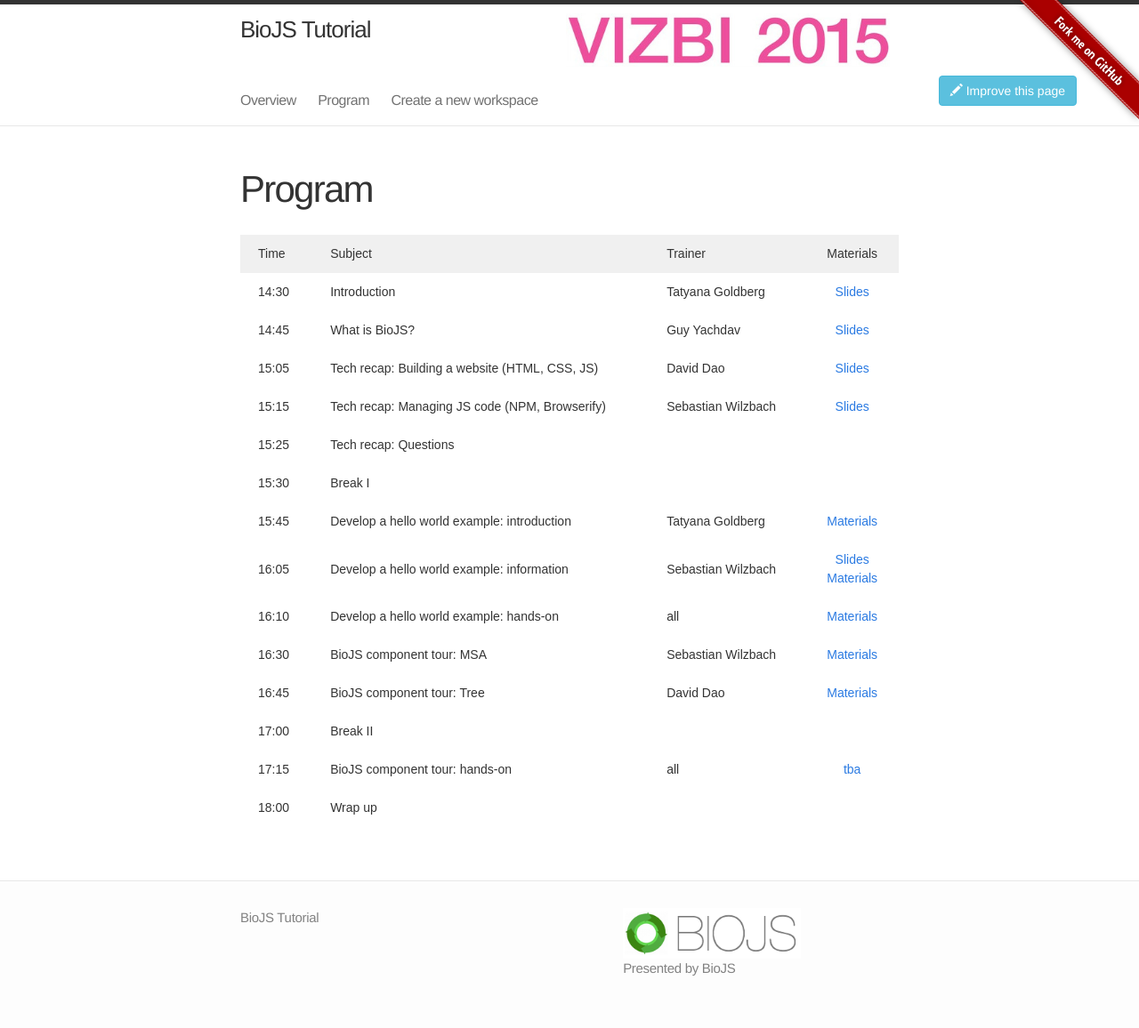
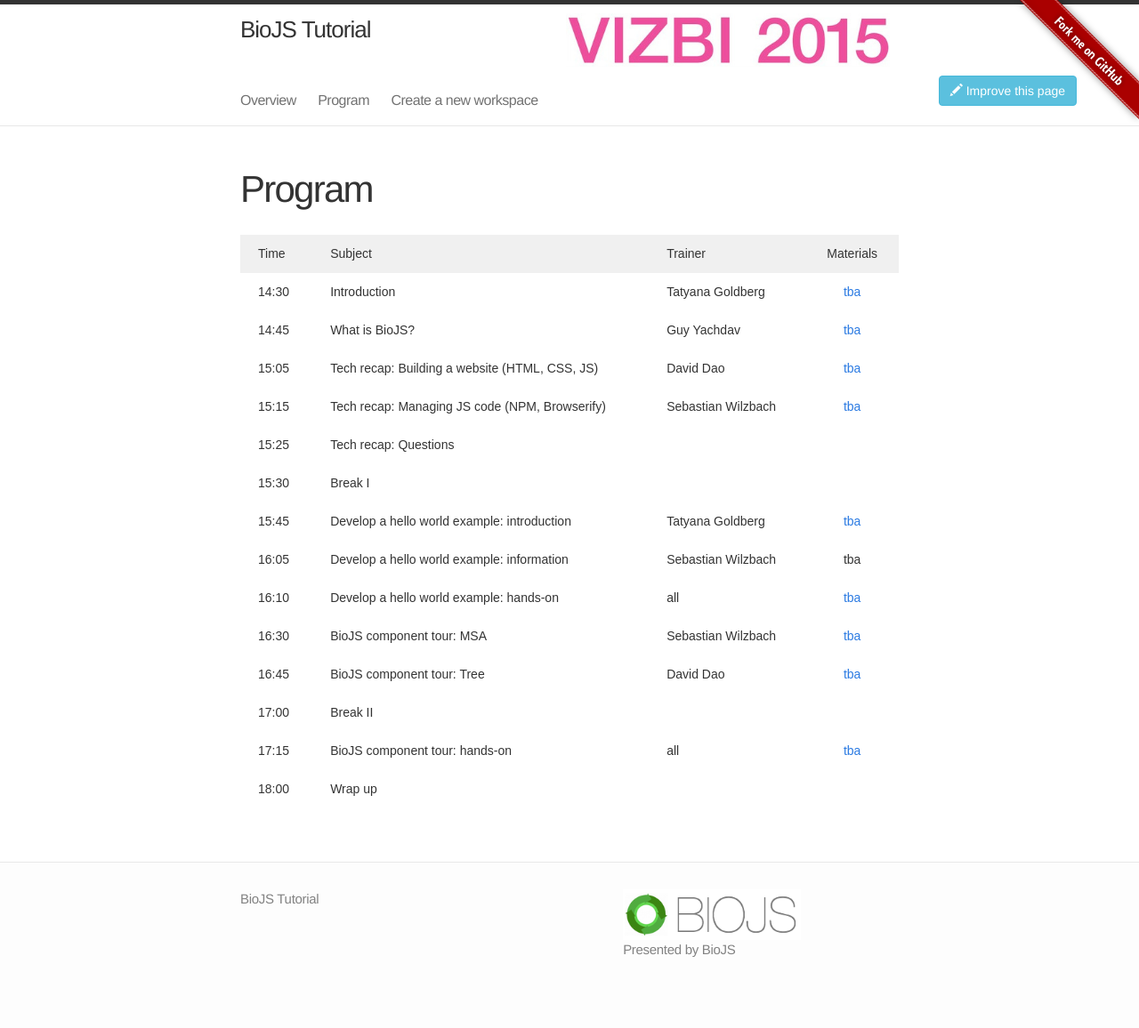
Before and after one commit to Alex-Willenbrink/vizbi, a Jekyll site: the page built from program.md, in a window 1280 px wide. Shown: the whole page at 89% size. Built offline with Jekyll 4.4.1, drawn with Linux system fonts in a browser that asks for light colours; after the commit the page ends 1135 px from its top, so only the background shows below that; part of the change alters nothing that is shown.

Commit message:
updated links

```diff
--- a/js/hider.js
+++ b/js/hider.js
@@ -8,7 +8,9 @@ var els = document.querySelectorAll('[biojs-date]');
 
 // use GMT time in JS (new Date returns local time)
 var currentDate = new Date();
-currentDate = new Date(currentDate.valueOf() + currentDate.getTimezoneOffset() * 60000);
+// works too, but not so easy to understand
+// currentDate = new Date(currentDate.valueOf() + currentDate.getTimezoneOffset() * 60000);
+currentDate = new Date(currentDate.getUTCFullYear(), currentDate.getUTCMonth(), currentDate.getUTCDate(),  currentDate.getUTCHours(), currentDate.getUTCMinutes(), currentDate.getUTCSeconds());
 
 function getURLParameter(name) {
   return decodeURIComponent((new RegExp('[?|&]' + name + '=' + '([^&;]+?)(&|#|;|$)').exec(location.search)||[,""])[1].replace(/\+/g, '%20'))||null
--- a/program.md
+++ b/program.md
@@ -14,19 +14,19 @@ order: 3
 |---
 | Time | Subject | Trainer | Materials
 |-|:-|:-|:-:
-| 14:30 | Introduction | Tatyana Goldberg | <a biojs-date="2015-03-24 09:30" href="https://docs.google.com/presentation/d/1OavaT0UFiDTQYXlTDpBk-HaATdG-2SY3AP0miNNEJl8/edit"> Slides </a>
-| 14:45 | What is BioJS? | Guy Yachdav | <a biojs-date="2015-03-24 09:45" href="https://docs.google.com/presentation/d/1Xa3COnA-lqDvXVkRwhTSlQVsioaFXhJHamnrRIRwy2c/edit"> Slides </a>
-| 15:05 | Tech recap: Building a website (HTML, CSS, JS) | David Dao | <a biojs-date="2015-03-24 10:00" href="http://slides.biojs.net/ebi-tech-fundamentals-2/"> Slides </a>
-| 15:15 | Tech recap: Managing JS code (NPM, Browserify) | Sebastian Wilzbach | <a biojs-date="2015-03-24 10:00" href="https://greenify.github.io/node-intro/#/"> Slides </a>
+| 14:30 | Introduction | Tatyana Goldberg | <a biojs-date="2015-03-24 19:30" href="https://docs.google.com/presentation/d/1OavaT0UFiDTQYXlTDpBk-HaATdG-2SY3AP0miNNEJl8/edit"> Slides </a>
+| 14:45 | What is BioJS? | Guy Yachdav | <a biojs-date="2015-03-24 19:45" href="https://docs.google.com/presentation/d/1Xa3COnA-lqDvXVkRwhTSlQVsioaFXhJHamnrRIRwy2c/edit"> Slides </a>
+| 15:05 | Tech recap: Building a website (HTML, CSS, JS) | David Dao | <a biojs-date="2015-03-24 20:00" href="https://biojs-edu.github.io/vizbi-html-recap"> Slides </a>
+| 15:15 | Tech recap: Managing JS code (NPM, Browserify) | Sebastian Wilzbach | <a biojs-date="2015-03-24 20:00" href="https://greenify.github.io/node-intro/#/"> Slides </a>
 | 15:25 | Tech recap: Questions | |
 | 15:30 | Break I | |
-| 15:45 | Develop a hello world example: introduction | Tatyana Goldberg | <a biojs-date="2015-03-24 10:45" href="https://www.npmjs.com/package/looker-on "> Materials </a>
-| 16:05 | Develop a hello world example: information | Sebastian Wilzbach | <span biojs-date="2015-03-24 10:45"> <a href="https://biojs-edu.github.io/vizbi-exercise1/"> Slides </a> <br> <a biojs-date="2015-03-24 10:45" href="{{site.baseurl}}/assignment1"> Materials </a> </span>
-| 16:10 | Develop a hello world example: hands-on | all | <a biojs-date="2015-03-24 11:00" href="{{site.baseurl}}/assignment1"> Materials </a>
-| 16:30 | BioJS component tour: MSA | Sebastian Wilzbach | <a biojs-date="2015-03-24 11:15" href="https://github.com/greenify/msa"> Materials </a>
-| 16:45 | BioJS component tour: Tree | David Dao| <a biojs-date="2015-03-24 11:30" href="http://biojs.io/d/exelixis"> Materials </a>
+| 15:45 | Develop a hello world example: introduction | Tatyana Goldberg | <a biojs-date="2015-03-24 20:45" href="https://www.npmjs.com/package/looker-on "> Materials </a>
+| 16:05 | Develop a hello world example: information | Sebastian Wilzbach | <span biojs-date="2015-03-24 20:45"> <a href="https://biojs-edu.github.io/vizbi-exercise1/"> Slides </a> <br> <a biojs-date="2015-03-24 20:45" href="{{site.baseurl}}/assignment1"> Materials </a> </span>
+| 16:10 | Develop a hello world example: hands-on | all | <a biojs-date="2015-03-24 21:00" href="{{site.baseurl}}/assignment1"> Materials </a>
+| 16:30 | BioJS component tour: MSA | Sebastian Wilzbach | <a biojs-date="2015-03-24 21:15" href="https://github.com/greenify/msa"> Materials </a>
+| 16:45 | BioJS component tour: Tree | David Dao| <a biojs-date="2015-03-24 21:30" href="http://biojs.io/d/exelixis"> Materials </a>
 | 17:00 | Break II | |
-| 17:15 | BioJS component tour: hands-on | all | <a biojs-date="2015-03-24 12:00" href="{{site.baseurl}}/assignment2"> Materials </a>
+| 17:15 | BioJS component tour: hands-on | all | <a biojs-date="2015-03-24 22:00" href="{{site.baseurl}}/assignment2"> Materials </a>
 | 18:00 | Wrap up | |
 |---
 
```
